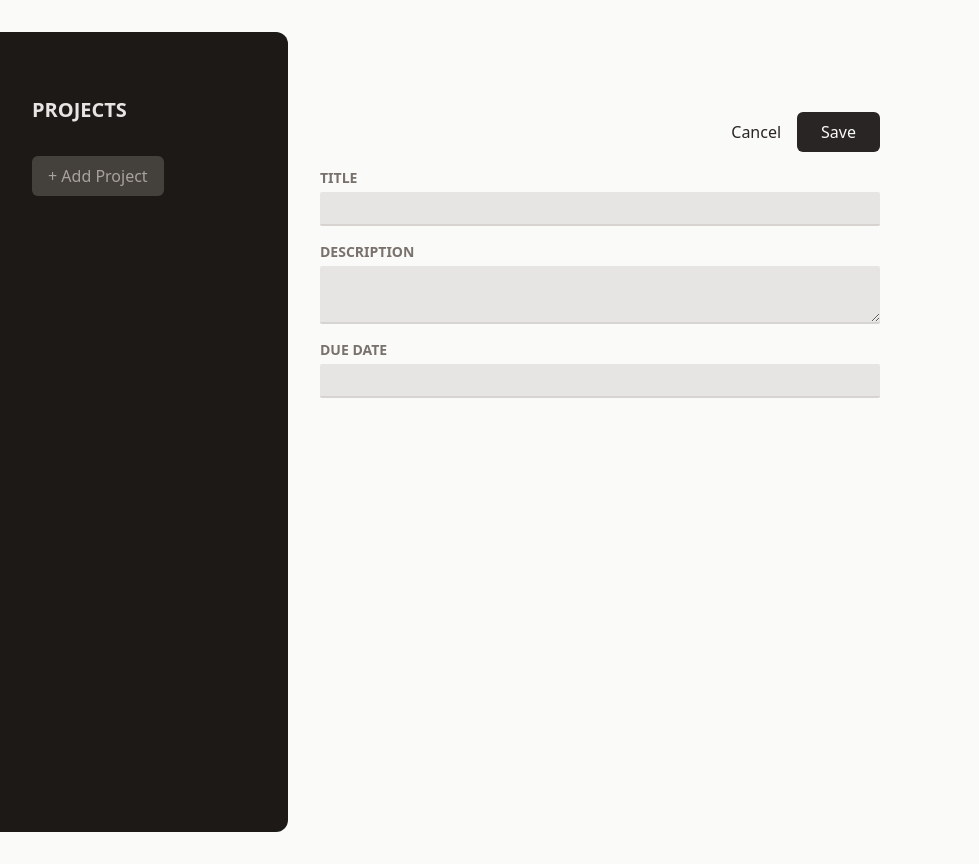
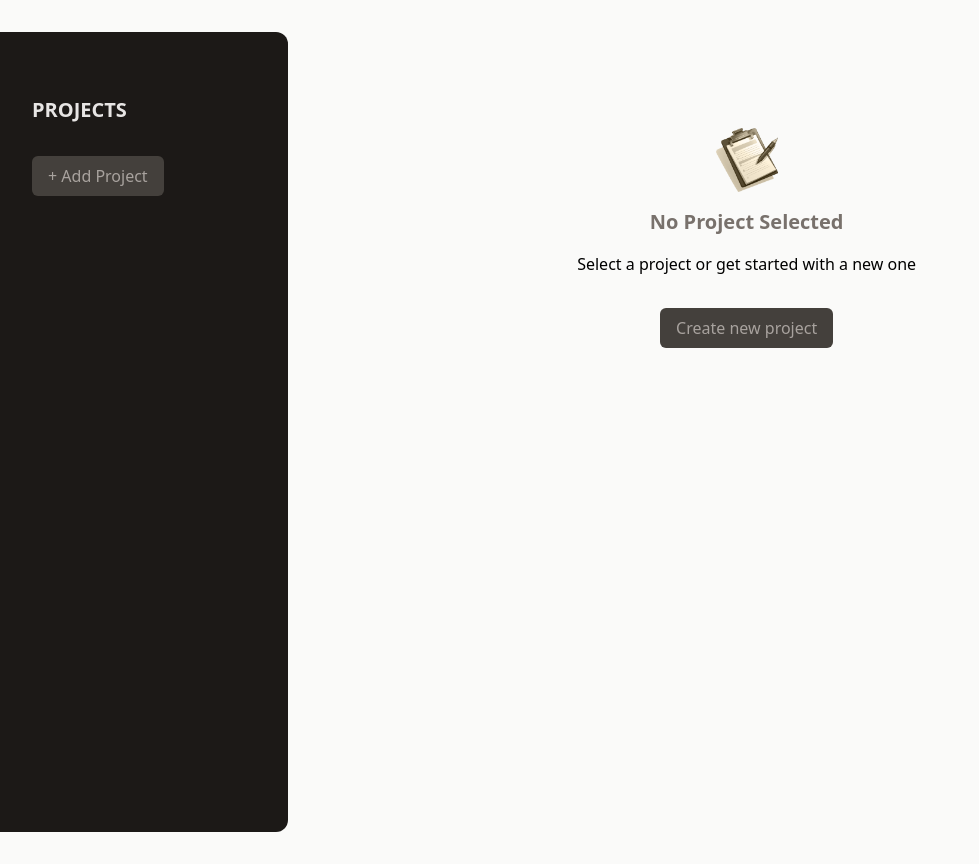
Before and after one commit to SofiiaHlushchak/projects, a React (Vite) app: page / in a window 1280 px wide. Shown: the whole page, without its empty margins (0-979 px from the left). Built offline with nearby package versions, Linux system fonts and the light colour scheme.

Commit message:
feat: added new project

```diff
--- a/src/App.jsx
+++ b/src/App.jsx
@@ -1,11 +1,47 @@
+import { useState } from "react";
 import NewProject from "./components/NewProject/NewProject";
+import NoProjectSelected from "./components/NoProjectSelected/NoProjectSelected";
 import Sidebar from "./components/Sidebar/Sidebar";
 
 function App() {
+    const [projectsState, setProjectsState] = useState({
+        selecterProjectId: undefined,
+        projects: [],
+    });
+
+    const handleStartAddProject = () => {
+        setProjectsState((prev) => ({
+            ...prev,
+            selecterProjectId: null,
+        }));
+    };
+
+    const handleAddProject = (projectData) => {
+        const newProject = { ...projectData, id: Math.random() };
+
+        setProjectsState((prev) => ({
+            ...prev,
+            projects: [...prev.projects, newProject],
+            selecterProjectId: undefined,
+        }));
+    };
+
+    let content;
+    console.log(projectsState);
+    if (projectsState.selecterProjectId === null) {
+        content = <NewProject onAddProject={handleAddProject} />;
+    } else if (projectsState.selecterProjectId === undefined) {
+        content = (
+            <NoProjectSelected onStartAddProject={handleStartAddProject} />
+        );
+    }
     return (
         <main className="h-screen my-8 flex gap-8">
-            <Sidebar />
-            <NewProject />
+            <Sidebar
+                onStartAddProject={handleStartAddProject}
+                projects={projectsState.projects}
+            />
+            {content}
         </main>
     );
 }
--- /dev/null
+++ b/src/components/Button/Button.jsx
@@ -0,0 +1,10 @@
+export default function Button({ children, ...props }) {
+    return (
+        <button
+            className="px-4 py-2 text-xs md:text-base rounded-md bg-stone-700 text-stone-400 hover:bg-stone-600 hover:text-stone-100"
+            {...props}
+        >
+            {children}
+        </button>
+    );
+}
--- a/src/components/Input/Input.jsx
+++ b/src/components/Input/Input.jsx
@@ -1,4 +1,4 @@
-export default function Input({ label, textarea, ...props }) {
+export default function Input({ ref, label, textarea, ...props }) {
     const classes =
         "w-full p-1 border-b-2 rounded-sm border-stone-300 bg-stone-200 text-stone-600 focus:outline-none focus:border-stone-600";
     return (
@@ -7,9 +7,9 @@ export default function Input({ label, textarea, ...props }) {
                 {label}
             </label>
             {textarea ? (
-                <textarea className={classes} {...props} />
+                <textarea ref={ref} className={classes} {...props} />
             ) : (
-                <input className={classes} {...props} />
+                <input ref={ref} className={classes} {...props} />
             )}
         </p>
     );
--- a/src/components/NewProject/NewProject.jsx
+++ b/src/components/NewProject/NewProject.jsx
@@ -1,6 +1,22 @@
+import { useRef } from "react";
 import Input from "../Input/Input";
 
-export default function NewProject() {
+export default function NewProject({ onAddProject }) {
+    const title = useRef();
+    const description = useRef();
+    const dueDate = useRef();
+
+    function handleSave() {
+        const enteredTitle = title.current.value;
+        const enteredDescription = description.current.value;
+        const enteredDueDate = dueDate.current.value;
+
+        onAddProject({
+            title: enteredTitle,
+            description: enteredDescription,
+            dueDate: enteredDueDate,
+        });
+    }
     return (
         <div className="w-[35rem] mt-16">
             <menu className="flex items-center justify-end gap-4 my-4">
@@ -10,17 +26,20 @@ export default function NewProject() {
                     </button>
                 </li>
                 <li>
-                    <button className="px-6 py-2 rounded-md bg-stone-800 text-stone-50 hover:bg-stone-950">
+                    <button
+                        onClick={handleSave}
+                        className="px-6 py-2 rounded-md bg-stone-800 text-stone-50 hover:bg-stone-950"
+                    >
                         Save
                     </button>
                 </li>
             </menu>
             <div>
-                <Input label="Title" />
+                <Input type="text" label="Title" ref={title} />
 
-                <Input label="Description" textarea />
+                <Input label="Description" textarea ref={description} />
 
-                <Input label="Due Date" />
+                <Input type="date" label="Due Date" ref={dueDate} />
             </div>
         </div>
     );
--- /dev/null
+++ b/src/components/NoProjectSelected/NoProjectSelected.jsx
@@ -0,0 +1,23 @@
+import noProjectImg from "../../assets/no-projects.png";
+import Button from "../Button/Button";
+
+export default function NoProjectSelected({ onStartAddProject }) {
+    return (
+        <div className="mt-24 text-center w-2/3">
+            <img
+                src={noProjectImg}
+                alt="An empty task list"
+                className="w-16 h-16 object-contain mx-auto"
+            />
+            <h2 className="text-xl font-bold text-stone-500 my-4">
+                No Project Selected
+            </h2>
+            <p className="textstone-400 mb-4">
+                Select a project or get started with a new one
+            </p>
+            <p className="mt-8">
+                <Button onClick={onStartAddProject}>Create new project</Button>
+            </p>
+        </div>
+    );
+}
--- a/src/components/Sidebar/Sidebar.jsx
+++ b/src/components/Sidebar/Sidebar.jsx
@@ -1,15 +1,23 @@
-export default function Sidebar() {
+import Button from "../Button/Button";
+
+export default function Sidebar({ onStartAddProject, projects }) {
     return (
         <aside className="w-1/3 px-8 py-16 bg-stone-900 text-stone-50 md:w-72 rounded-r-xl">
             <h2 className="mb-8 font-bold uppercase md:text-xl text-stone-200">
                 Projects
             </h2>
             <div>
-                <button className="px-4 py-2 text-xs md:text-base rounded-md bg-stone-700 text-stone-400 hover:bg-stone-600 hover:text-stone-100">
-                    + Add Project
-                </button>
+                <Button onClick={onStartAddProject}>+ Add Project</Button>
             </div>
-            <ul></ul>
+            <ul className="mt-8">
+                {projects.map((project) => (
+                    <li key={project.id}>
+                        <button className="w-full text-left px-2 py-1 rounded-sm my-1 text-stone-400 hover:text-stone-200 hover:bg-stone-800">
+                            {project.title}
+                        </button>
+                    </li>
+                ))}
+            </ul>
         </aside>
     );
 }
```
